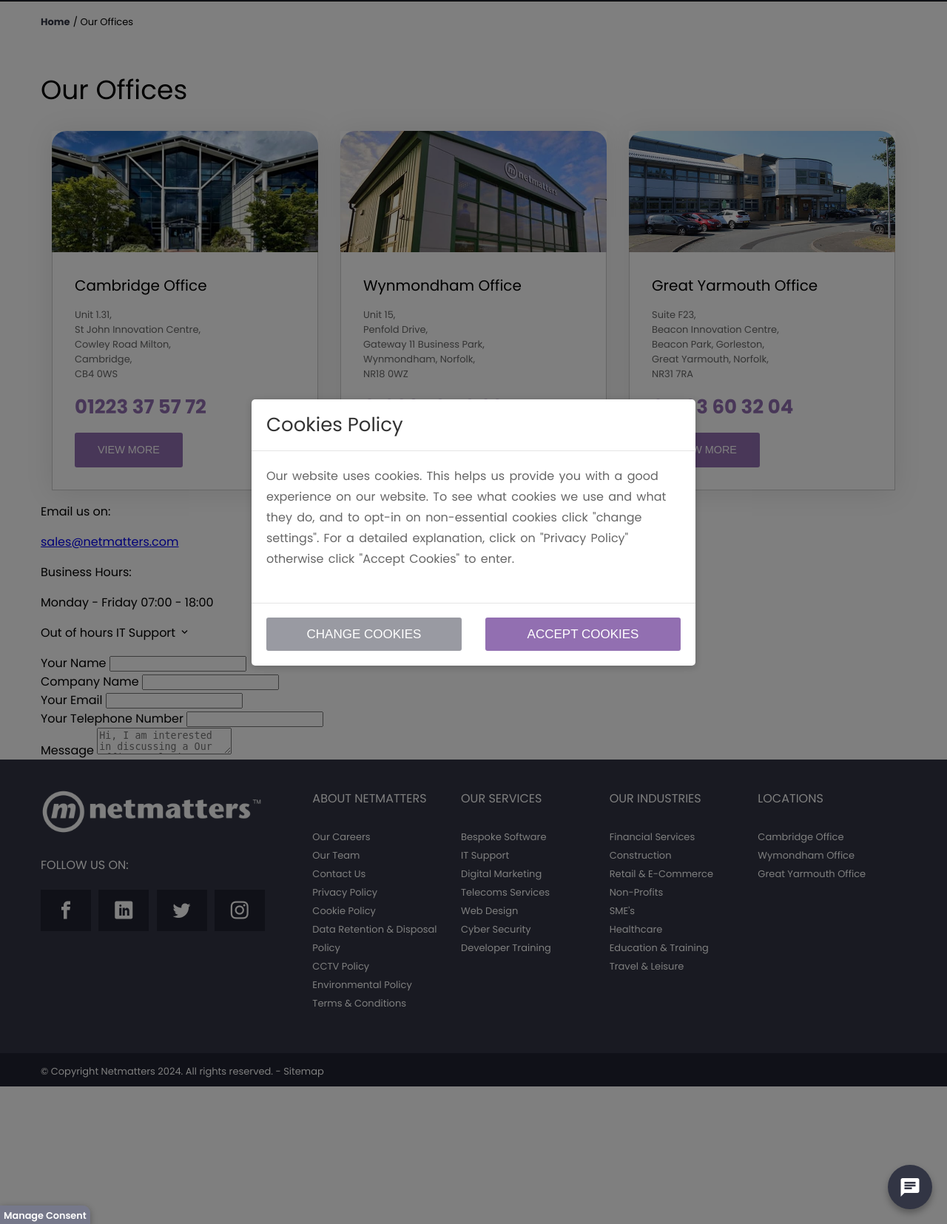
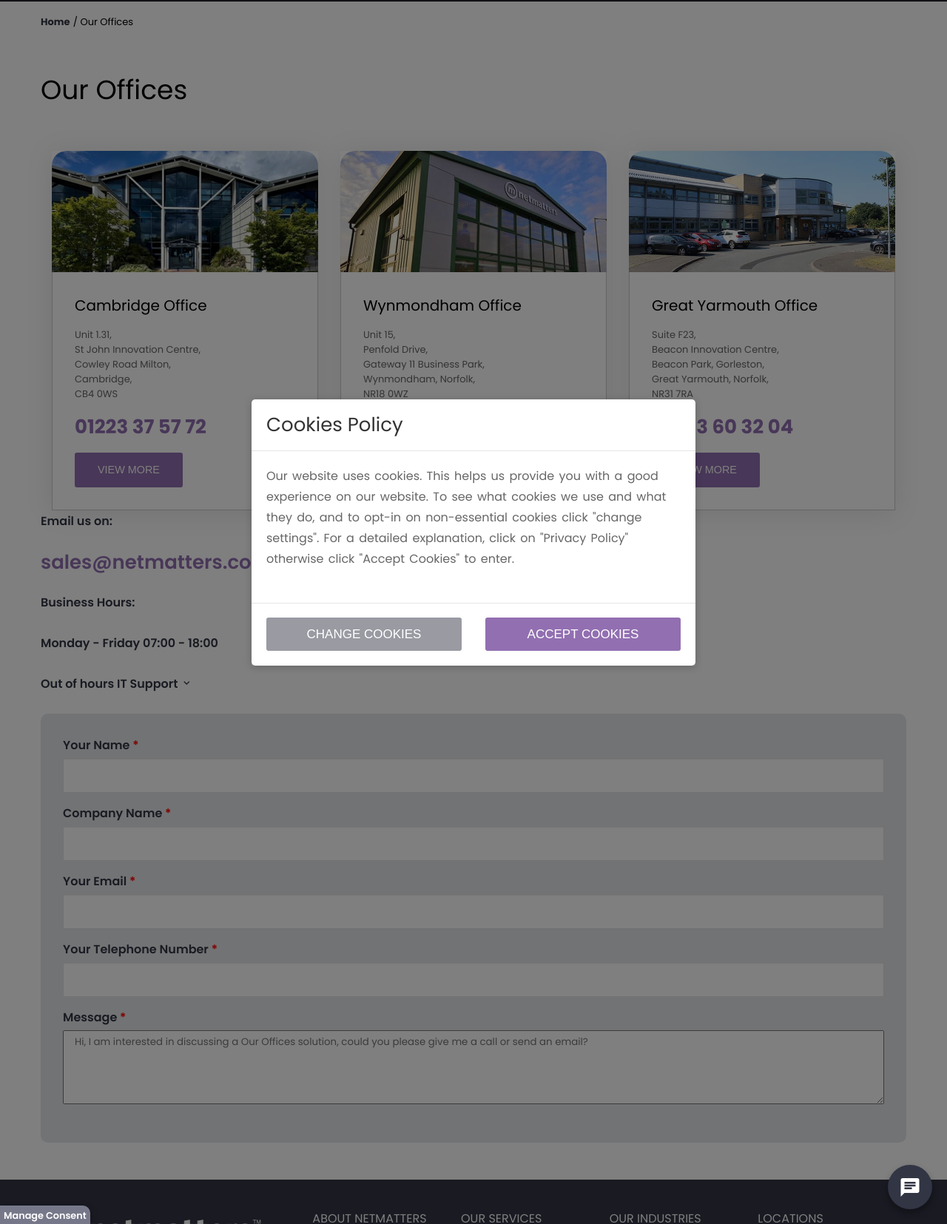
Before and after one commit to roff-dev/NetMatters-HTML-and-CSS-Assessment, a PHP site: page /contact.php in a window 1280 px wide. Shown: the part 215-1870 px from the top of the page at 74% size. Run offline with PHP 8.4, Linux system fonts and the light colour scheme; some web fonts are replaced.

Commit message:
contact form styling

```diff
--- a/contact.php
+++ b/contact.php
@@ -72,11 +72,11 @@
     <div class="contact-section">
         <div class="container">
             <div class="contact-details">
-                <p>Email us on:</p>
-                <p><a href="#">sales@netmatters.com</a></p>
-                <p>Business Hours:</p>
-                <p>Monday - Friday 07:00 - 18:00</p>
-                <p>Out of hours IT Support <span class="icon-keyboard_arrow_down"></span></p>
+                <p><strong>Email us on:</strong></p>
+                <p class="h3email"><a href="#">sales@netmatters.com</a></p>
+                <p><strong>Business Hours:</strong></p>
+                <p><strong>Monday - Friday 07:00 - 18:00</strong></p>
+                <p><strong>Out of hours IT Support <span class="icon-keyboard_arrow_down"></span></strong></p>
             </div>
             <div class="contact-form">
                 <div class="form-group">
--- a/css/styles.css
+++ b/css/styles.css
@@ -851,6 +851,68 @@
   vertical-align: middle;
 }
 
+.contact-details p {
+  margin: 0 0 25px;
+  line-height: 1.875rem;
+}
+.contact-details strong {
+  font-weight: 600;
+  color: #333645;
+}
+.contact-details .h3email {
+  font-size: 26px;
+  font-weight: 600;
+}
+.contact-details .h3email a {
+  text-decoration: none;
+  color: #926fb1;
+}
+.contact-details .h3email a:hover {
+  text-decoration: underline;
+}
+
+.contact-form {
+  padding: 30px;
+  color: #666;
+  background-color: #e6e7e9;
+  border-radius: 10px;
+}
+
+.form-group {
+  margin: 0 0 15px;
+}
+.form-group label {
+  display: block;
+  margin: 0 0 5px;
+  color: #333645;
+  font-weight: 600;
+}
+.form-group label::after {
+  content: " *";
+  color: red;
+}
+.form-group input {
+  width: 100%;
+  padding: 5px 15px;
+  height: 47px;
+  border-color: #ccc;
+  border: 1px solid #e5e5e5;
+  border-radius: 2px;
+  box-shadow: inset 0 1px 1px rgba(0, 0, 0, 0.075);
+  transition: border-color 0.15s ease-in-out, box-shadow 0.15s ease-in-out;
+}
+.form-group textarea {
+  width: 100%;
+  min-height: 100px;
+  height: 100px;
+  padding: 5px 15px;
+  font-family: Poppins, sans-serif;
+}
+
+.contact-section {
+  padding-bottom: 50px;
+}
+
 /*----------------------------------------------------------------------------------------------
 //////////////////////////// MEDIA QUERIES //////////////////////////////////////////
 ----------------------------------------------------------------------------------------------*/
@@ -868,7 +930,7 @@
     padding: 0;
   }
   .contact-header h1 {
-    margin: 0 0 28px;
+    margin: 0 0 55px;
     color: black;
     vertical-align: top;
   }
--- a/scss/partials/layout/_contact.scss
+++ b/scss/partials/layout/_contact.scss
@@ -94,6 +94,67 @@
         vertical-align: middle;
     }
 }
+.contact-details {
+    p {
+        margin: 0 0 25px;
+        line-height: 1.875rem;
+    }
+    strong {
+        font-weight: 600;
+        color: #333645;
+    }
+    .h3email {
+        font-size: 26px;
+        font-weight: 600;
+        a {
+            text-decoration: none;
+            color: #926fb1;
+            &:hover {
+                text-decoration: underline;
+            }
+        }
+    }
+}
+.contact-form {
+    padding: 30px;
+    color: #666;
+    background-color: #e6e7e9;
+    border-radius: 10px;
+
+}
+.form-group {
+    margin: 0 0 15px;
+    label {
+        display: block;
+        margin: 0 0 5px;
+        color: #333645;
+        font-weight: 600;
+        &::after {
+            content: " *";
+            color: red;
+        }
+    }
+    input {
+        width: 100%;
+        padding: 5px 15px;
+        height: 47px;
+        border-color: #ccc;
+        border: 1px solid #e5e5e5;
+        border-radius: 2px;
+        box-shadow: inset 0 1px 1px rgba(0, 0, 0, .075);
+        transition: border-color .15s ease-in-out, box-shadow .15s ease-in-out;
+    }
+    textarea {
+        width: 100%;
+        min-height: 100px;
+        height: 100px;
+        padding: 5px 15px;
+        font-family: Poppins, sans-serif;
+    }
+}
+.contact-section {
+    padding-bottom: 50px;
+}
 /*----------------------------------------------------------------------------------------------
 //////////////////////////// MEDIA QUERIES //////////////////////////////////////////
 ----------------------------------------------------------------------------------------------*/
@@ -105,13 +166,14 @@
     }
 }
 @include mq('m') {
+
     .contact-header {
         background-color: white;
         margin: 40px 0 0;
         padding: 0;
 
         h1 {
-            margin: 0 0 28px;
+            margin: 0 0 55px;
             color: black;
             vertical-align: top;
         }
```
Also changed, not shown: 1 other file.
